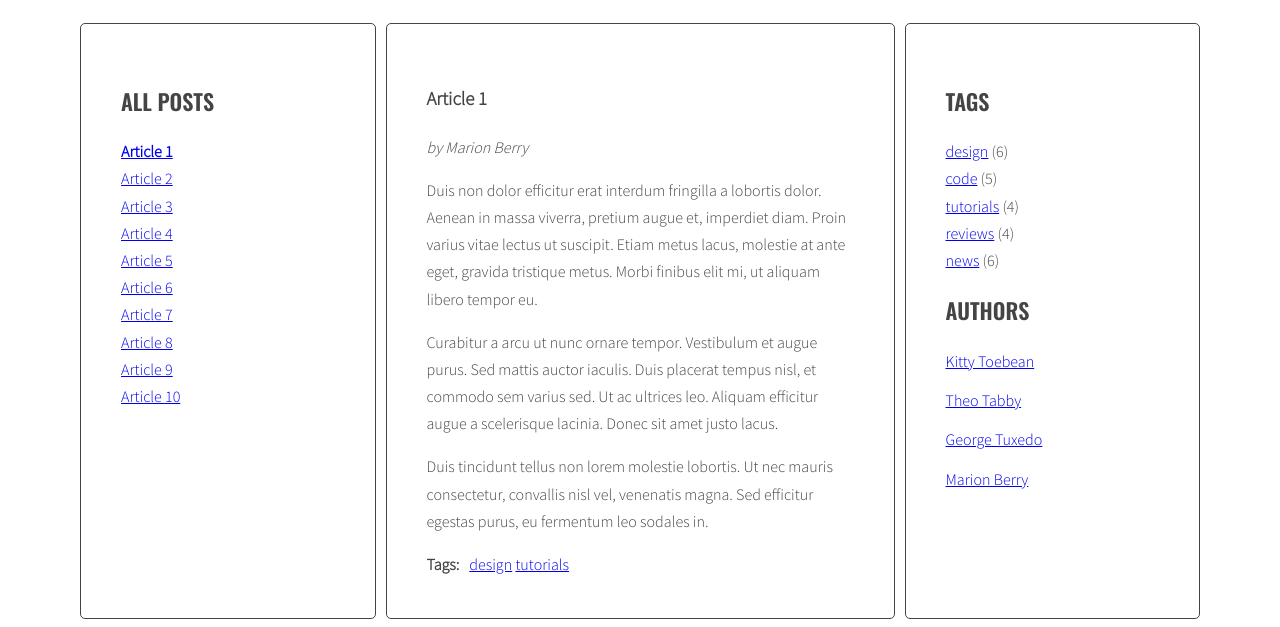
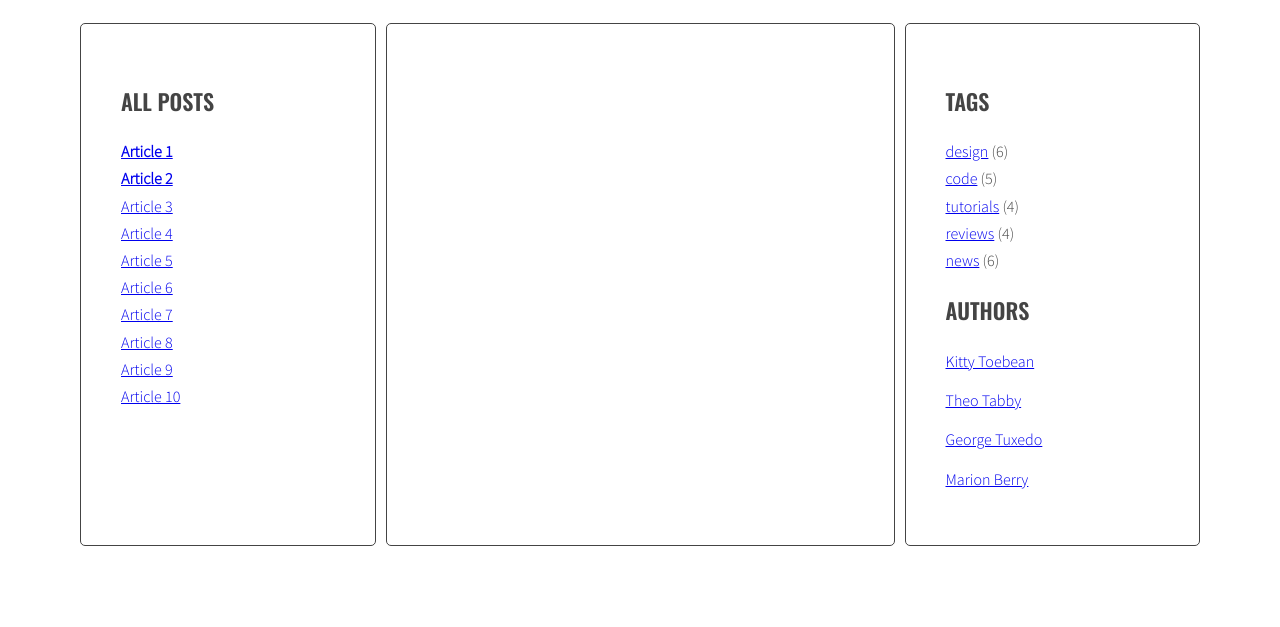
Before and after one commit to Jamrek/Javascript-blog, a plain HTML site: page index.html in a window 1280 px wide. Both pictures are taken after a click on the link "Article 2". Shown: the part 220-847 px from the top of the page. After the commit the page ends 800 px from the top, so only its background shows below. Drawn offline with nearby package versions, Linux system fonts and the light colour scheme.

```diff
--- a/index.html
+++ b/index.html
@@ -18,7 +18,7 @@
                     <h2 class="section-title">All posts</h2>
                     <ul class="list titles">
                         <li><a href="#article-1" class="active"><span>Article 1</span></a></li>
-                        <li><a href="#article-2"><span>Article 2</span></a></li>
+                        <li><a href="#article-2" class="active"><span>Article 2</span></a></li>
                         <li><a href="#article-3"><span>Article 3</span></a></li>
                         <li><a href="#article-4"><span>Article 4</span></a></li>
                         <li><a href="#article-5"><span>Article 5</span></a></li>
--- a/script.js
+++ b/script.js
@@ -2,10 +2,11 @@
 
 function titleClickHandler(event) {
     console.log('Link was clicked!');
-    console.log(event);
-    // /* remove class 'active' from all article links  */ usunięcie klasy active, ze wszystkich linków
+    // console.log(event);
 
-    // /* add class 'active' to the clicked link */ dodanie klasy active do wszystkich linków
+    /* remove class 'active' from all article links  */
+
+    /* add class 'active' to the clicked link */
 
     /* remove class 'active' from all articles */
 
@@ -14,8 +15,21 @@
     /* find the correct article using the selector (value of 'href' attribute) */
 
     /* add class 'active' to the correct article */
+    const activeArticles = document.querySelectorAll("article");
 
+    for (let activeArticle of activeArticles) {
+        activeArticle.classList.remove('active');
+    }
+    //     ctiveLink to pojedynczy link, spośród wyszukanych linków z klasą active,
+    // .classList to "biblioteka", zawierająca informacje i funkcje dotyczące klas tego elementu,
+    // .remove to jedna z tych funkcji, służącej do usunięcia klasy,
+    // ( ) – te nawiasy, umieszczone bezpośrednio po nazwie funkcji, mówią nam, że wykonujemy funkcję,
+    // 'active' to klasa, którą chcemy usunąć
 
+    // Przydatne finkcje classList, których można użyć analogicznie do remove:
+    // add - dodawanie klasy
+    // toggle - przełączanie klasy, jeśli element nie ma klasy to ją doda, a jeżeli ma klase to ją usunie
+    // contains - sprawdzenie, czy element posiada daną klase
 }
 
 const links = document.querySelectorAll('.titles a');
```
